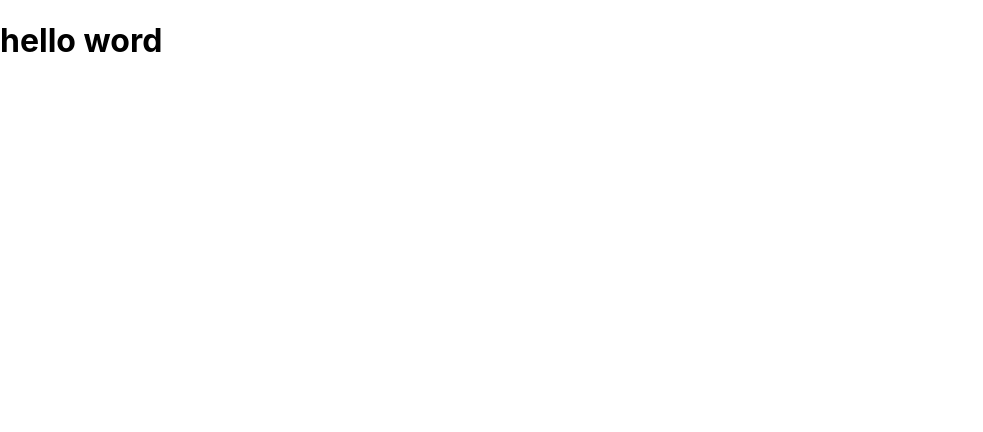
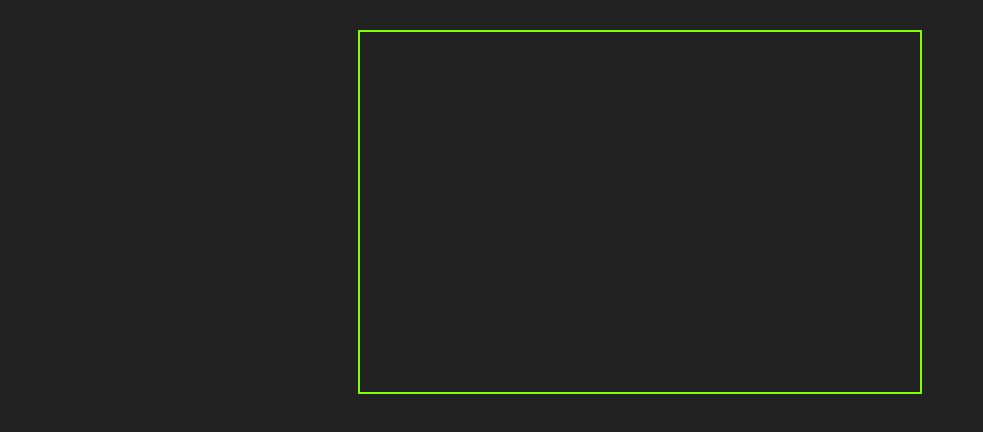
Before and after one commit to Jeffersondecastro94/REACT-GERENCIADOR-DE-TAREFAS-ESTUDO, a React (Create React App) app: page / in a window 1280 px wide. Shown: the top 432 px of the page, without its empty margins (0-983 px from the left). Built offline with nearby package versions, Linux system fonts and the light colour scheme.

Commit message:
iniciando desenvolvimento da aplicacao

```diff
--- /dev/null
+++ b/src/App.css
@@ -0,0 +1,12 @@
+.container{
+
+    max-width: 500px;
+    margin: 30px auto;
+    overflow: auto;
+    min-height: 300px;
+    border: 2px solid chartreuse;
+    padding: 30px;
+    border-radius: 10 px;
+
+
+}
--- a/src/App.js
+++ b/src/App.js
@@ -1,7 +1,18 @@
 import React from "react";
+import'./App.css'
+
+
+
 const App = ()=>{
-return <h1>hello word</h1>;
+return <div className="container"> </div>
+
+
 
 }
 
+
+
+
+
+
 export default App;
--- a/src/index.css
+++ b/src/index.css
@@ -5,6 +5,7 @@ body {
     sans-serif;
   -webkit-font-smoothing: antialiased;
   -moz-osx-font-smoothing: grayscale;
+  background-color: #222;
 }
 
 code {
```
Also changed, not shown: src/index.js (line endings or trailing spaces).
